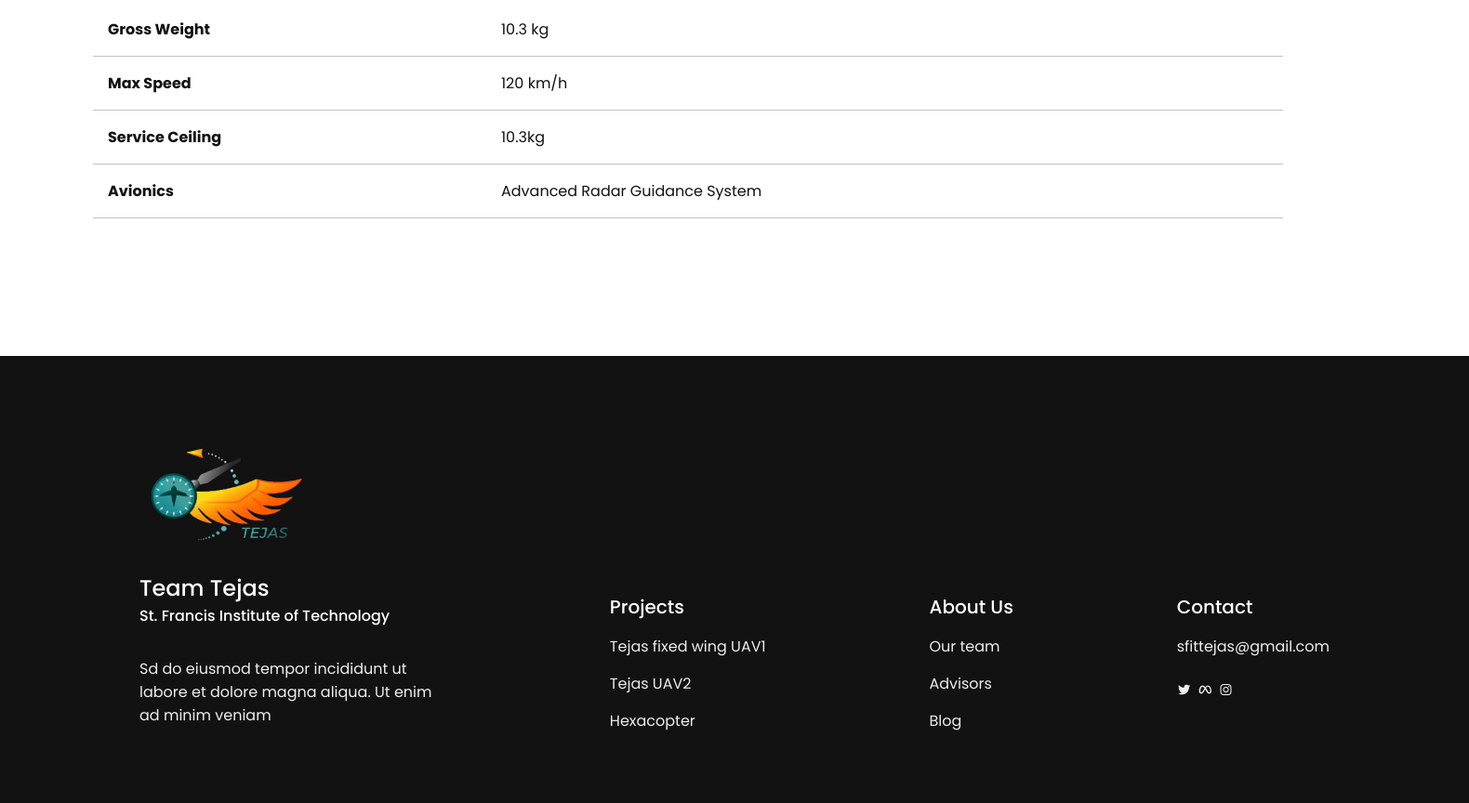
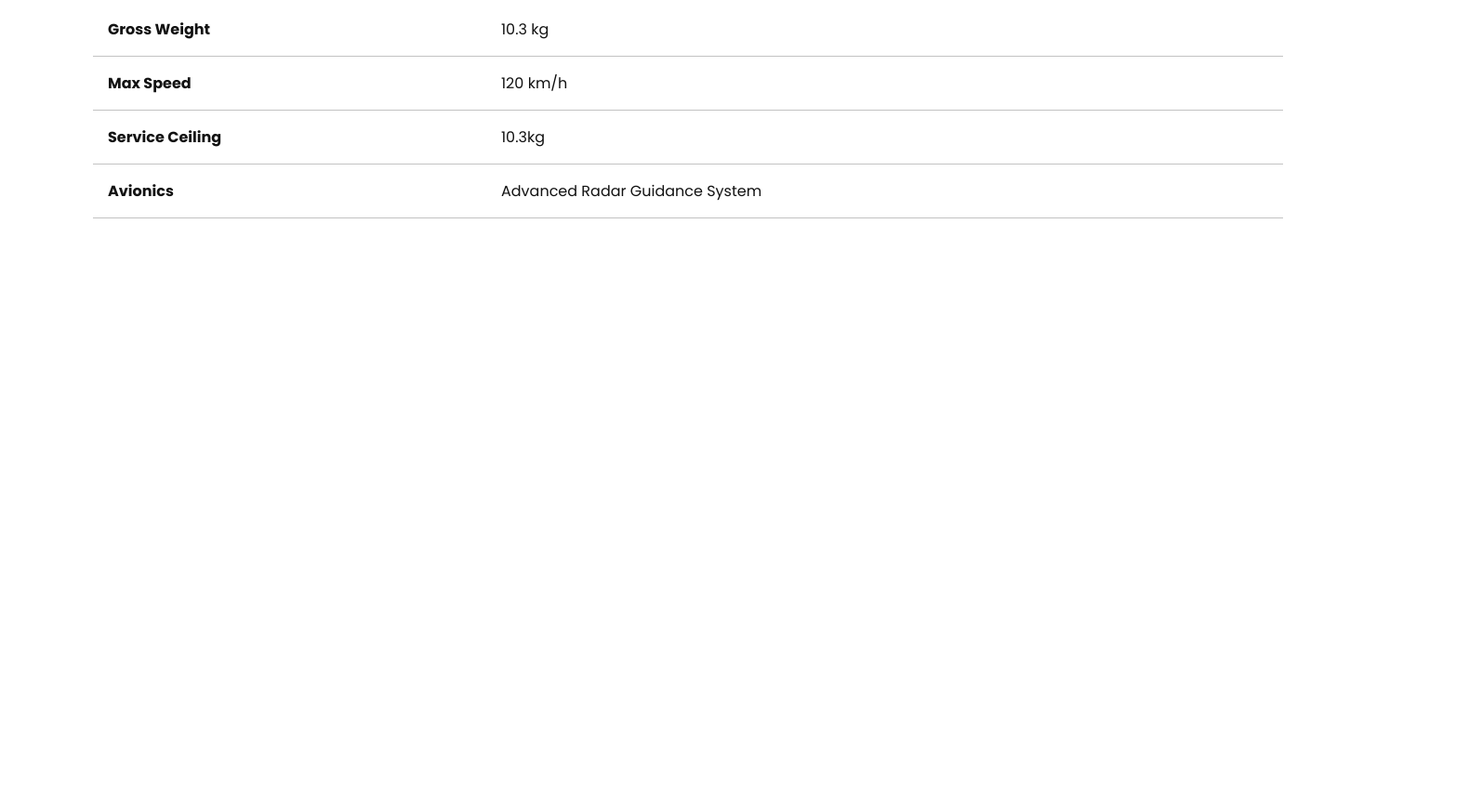
Before and after one commit to Arvind-Suthar/mosaic-site, a plain HTML site: page projects.html in a window 1280 px wide. Shown: the part 2168-3032 px from the top of the page at 93% size, 1580 px wide, since content can reach past the window. After the commit the page ends 2551 px from the top, so only its background shows below. Drawn offline with nearby package versions, Linux system fonts and the light colour scheme.

Commit message:
Update projects.html

```diff
--- a/projects.html
+++ b/projects.html
@@ -7,7 +7,6 @@
     <meta name="viewport" content="width=device-width, initial-scale=1.0">
     <link href='https://unpkg.com/boxicons@2.1.2/css/boxicons.min.css' rel='stylesheet'>
     <link rel="stylesheet" href="css/master.css">
-    <link rel="stylesheet" href="css/footerstyles.css">
     <link rel="stylesheet" href="css/projectpage.css">
     <title>Document</title>
 </head>
@@ -91,46 +90,5 @@
             </table>
         </div>
     </div>
-
-    <footer>
-        <div class="logo-wrap">
-            <img src="images/tejas logo 1.png" alt="Logo">
-        </div>
-        <div class="footer-content">
-            <div class="team-description">
-                <h3>Team Tejas</h3>
-                <h6>St. Francis Institute of Technology</h6>
-                <p>Sd do eiusmod tempor incididunt ut labore et dolore magna aliqua. Ut enim ad minim veniam</p>
-            </div>
-            <div class="footer-ul">
-                <ul>
-                    <li class="Head">Projects</li>
-                    <li><a href="#">Tejas fixed wing UAV1</a></li>
-                    <li><a href="#">Tejas UAV2</a></li>
-                    <li><a href="#">Hexacopter</a></li>
-                </ul>
-            </div>
-            <div class="footer-ul">
-                <ul>
-                    <li class="Head">About Us</li>
-                    <li><a href="#">Our team</a></li>
-                    <li><a href="#">Advisors</a></li>
-                    <li><a href="#">Blog</a></li>
-                </ul>
-            </div>
-            <div class="footer-ul">
-                <ul>
-                    <li class="Head">Contact</li>
-                    <li><a href="#">sfittejas@gmail.com</a></li>
-                    <li class="icon-group">
-                        <a href="#"><i class='bx bxl-twitter'></i></a>
-                        <a href="#"><i class='bx bxl-meta'></i></a>
-                        <a href="#"><i class='bx bxl-instagram'></i></a>
-                    </li>
-                </ul>
-            </div>
-        </div>
-    </footer>
 </body>
-
 </html>
```
